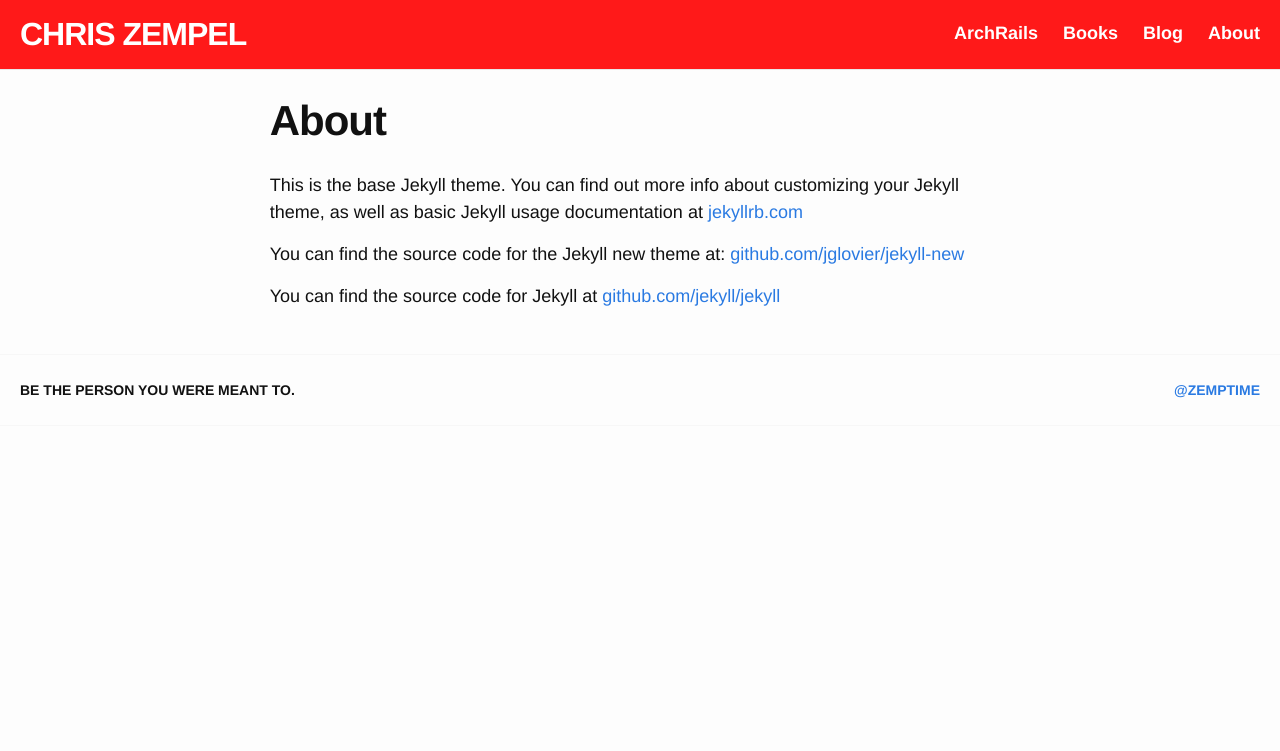
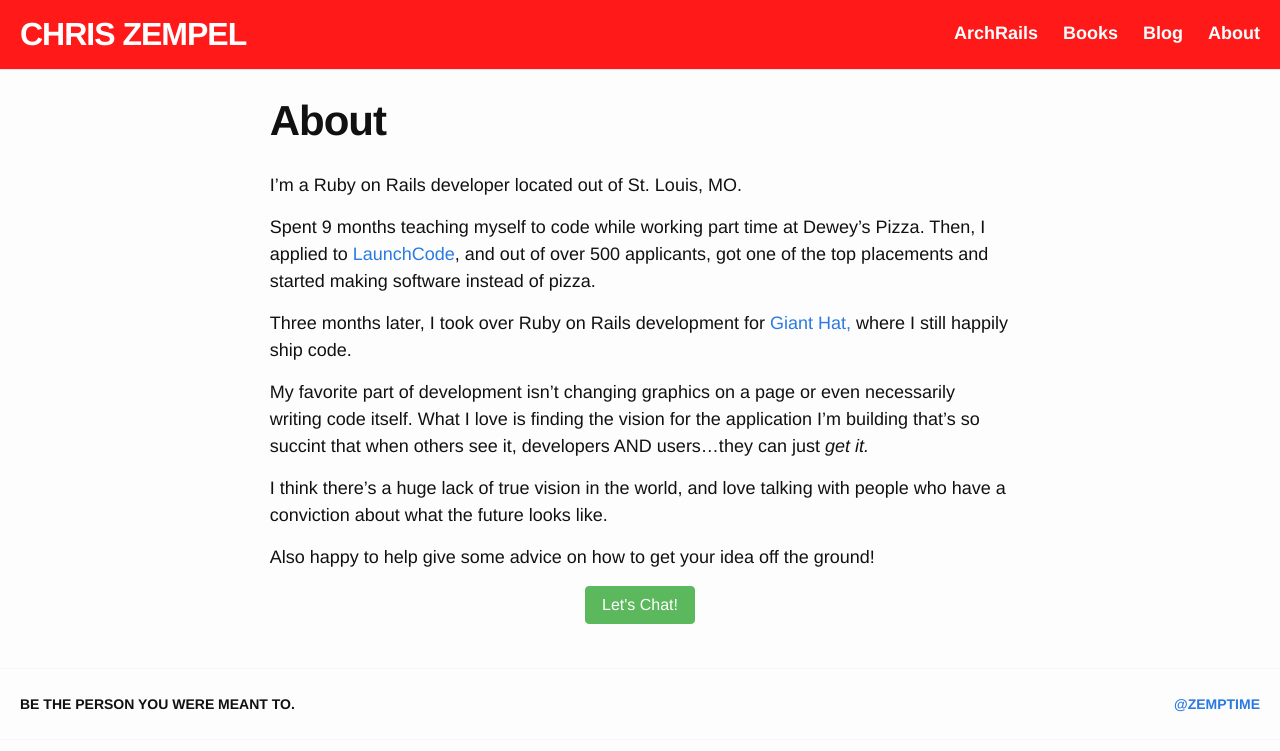
Before and after one commit to ZempTime/oldchriszempel.com, a Jekyll site: the page built from about.md, in a window 1280 px wide. Shown: the top 751 px of the page. Built offline with Jekyll 4.4.1, drawn with Linux system fonts in a browser that asks for light colours.

Commit message:
fills out about page

```diff
--- a/about.md
+++ b/about.md
@@ -4,8 +4,18 @@ title: About
 permalink: /about/
 ---
 
-This is the base Jekyll theme. You can find out more info about customizing your Jekyll theme, as well as basic Jekyll usage documentation at [jekyllrb.com](http://jekyllrb.com/)
+I'm a Ruby on Rails developer located out of St. Louis, MO.
 
-You can find the source code for the Jekyll new theme at: [github.com/jglovier/jekyll-new](https://github.com/jglovier/jekyll-new)
+Spent 9 months teaching myself to code while working part time at Dewey’s Pizza. Then, I applied to <a href="https://www.launchcode.org/">LaunchCode</a>, and out of over 500 applicants, got one of the top placements and started making software instead of pizza.
 
-You can find the source code for Jekyll at [github.com/jekyll/jekyll](https://github.com/jekyll/jekyll)
+Three months later, I took over Ruby on Rails development for <a href="https://gianthatworks.com/">Giant Hat,</a> where I still happily ship code.
+
+My favorite part of development isn't changing graphics on a page or even necessarily writing code itself. What I love is finding the vision for the application I'm building that's so succint that when others see it, developers AND users...they can just <i>get it.</i>
+
+I think there's a huge lack of true vision in the world, and love talking with people who have a conviction about what the future looks like.
+
+Also happy to help give some advice on how to get your idea off the ground!
+
+<p class="text-center">
+  <a href="mailto:chris.m.zempel@gmail.com" target="_top" class="btn btn-success text-center">Let's Chat!</a>
+</p>
--- a/index.html
+++ b/index.html
@@ -22,5 +22,4 @@ layout: default
 <p class="text-center text-muted"><b>If you have an idea or vision you want to make...</b>
 <br/>
 <a href="mailto:chris.m.zempel@gmail.com" target="_top" class="btn btn-success">Let's Talk</a>
-
 </p>
```
